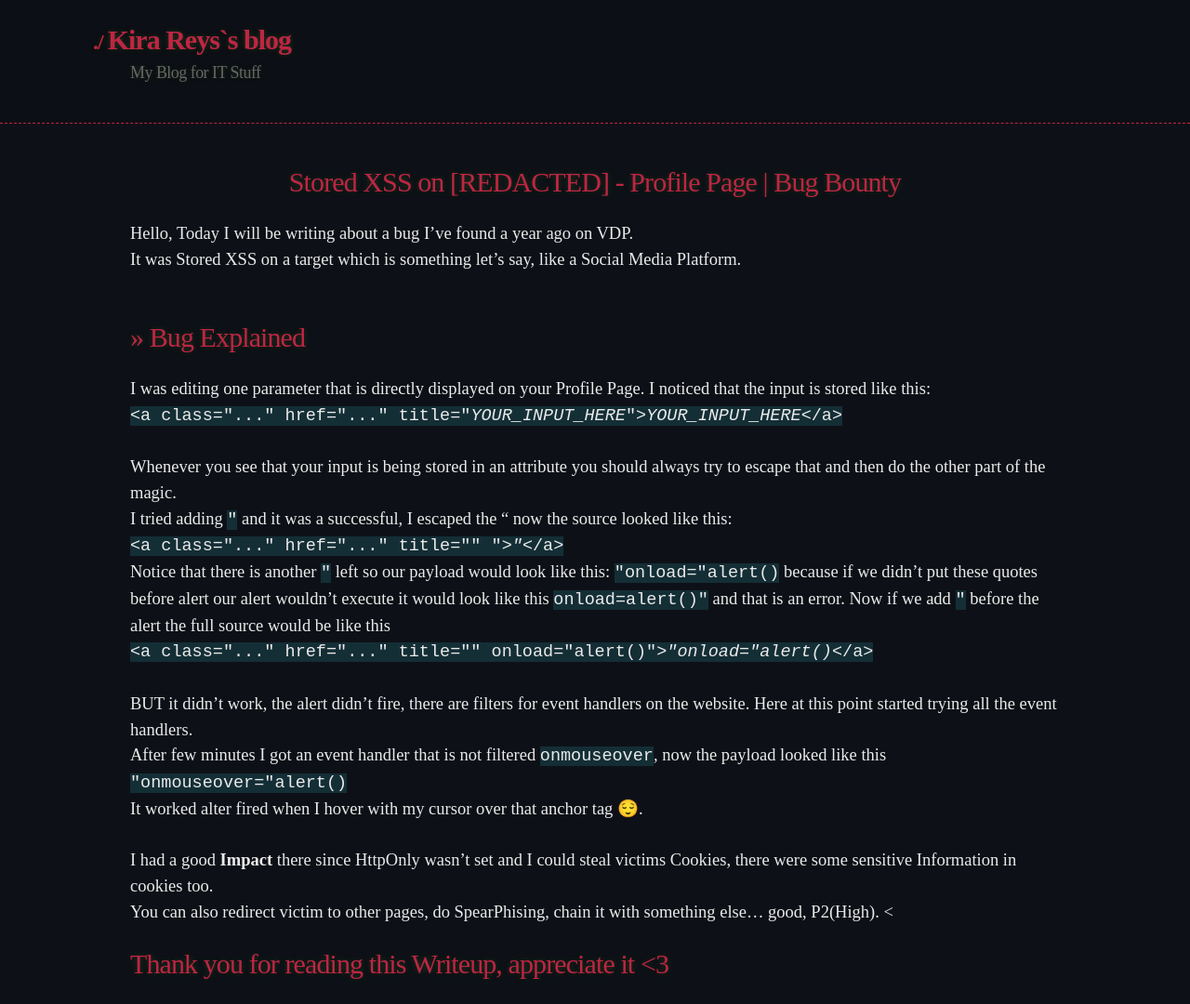
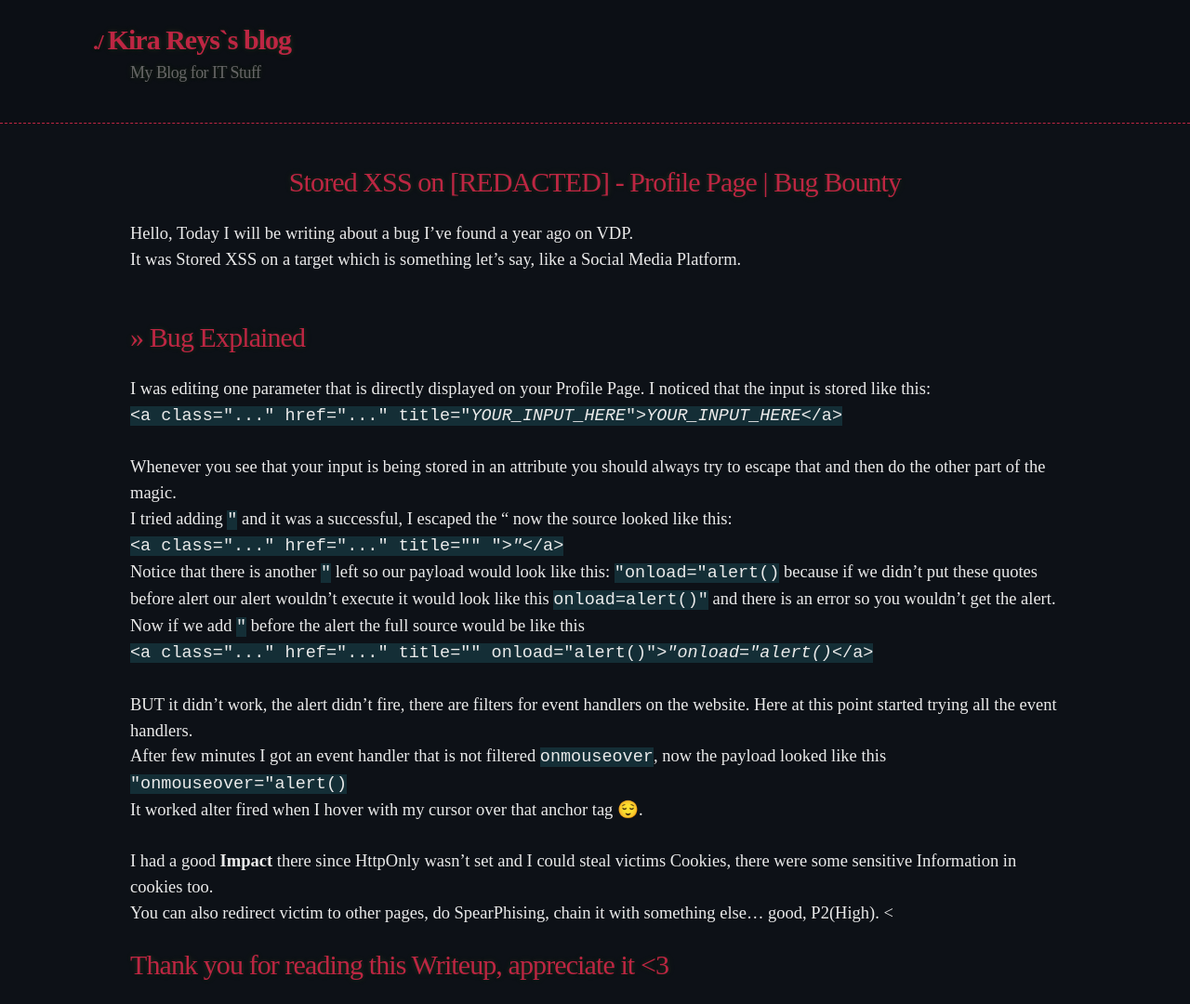
Before and after one commit to 20kilograma/blog, a Jekyll site: the page built from stored-xss-0.md, in a window 1280 px wide. Shown: the whole page at 93% size. Built offline with Jekyll 4.4.1, drawn with Linux system fonts in a browser that asks for light colours; some web fonts are replaced; our own code applies the rules of GitHub Pages for plain Markdown files.

Commit message:
Update stored-xss-0.md

```diff
--- a/stored-xss-0.md
+++ b/stored-xss-0.md
@@ -10,7 +10,7 @@ Whenever you see that your input is being stored in an attribute you should alwa
 I tried adding <code>"</code> and it was a successful, I escaped the " now the source looked like this: <br>
 <code>&lt;a class="..." href="..." title="" "&gt;<i>"</i>&lt;/a&gt;</code> <br>
 Notice that there is another <code>"</code> left so our payload would look like this: <code>"onload="alert()</code> because if we didn't put these quotes before alert
-our alert wouldn't execute it would look like this <code>onload=alert()"</code> and that is an error. Now if we add <code>"</code> before the alert the full source would be like this <br>
+our alert wouldn't execute it would look like this <code>onload=alert()"</code> and there is an error so you wouldn't get the alert. Now if we add <code>"</code> before the alert the full source would be like this <br>
 <code>&lt;a class="..." href="..." title="" onload="alert()"&gt;<i>"onload="alert()</i>&lt;/a&gt;</code> <br><br>
 BUT it didn't work, the alert didn't fire, there are filters for event handlers on the website. Here at this point started trying all the event handlers. <br>
 After few minutes I got an event handler that is not filtered <code>onmouseover</code>, now the payload looked like this <code>"onmouseover="alert()</code> <br>
```
